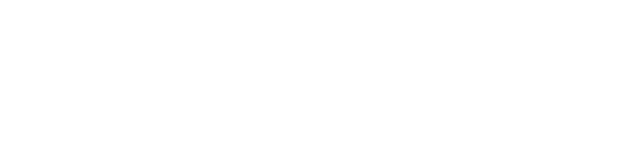
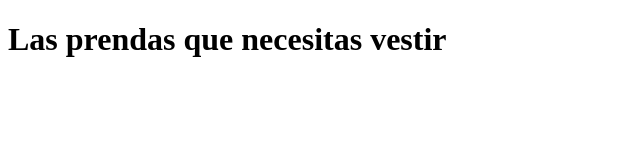
Before and after one commit to S4nti21/TP-1-prog2, a plain HTML site: page pages/index.html in a window 1280 px wide. Shown: the whole page, without its empty margins (0-640 px from the left). Drawn offline with Linux system fonts and the light colour scheme.

Commit message:
Verificamos pull

```diff
--- a/pages/index.html
+++ b/pages/index.html
@@ -3,9 +3,9 @@
 <head>
     <meta charset="UTF-8">
     <meta name="viewport" content="width=device-width, initial-scale=1.0">
-    <title>Document</title>
+    <title>Lana y Lino</title>
 </head>
 <body>
-
+    <h1>Las prendas que necesitas vestir</h1>
 </body>
 </html>
```
